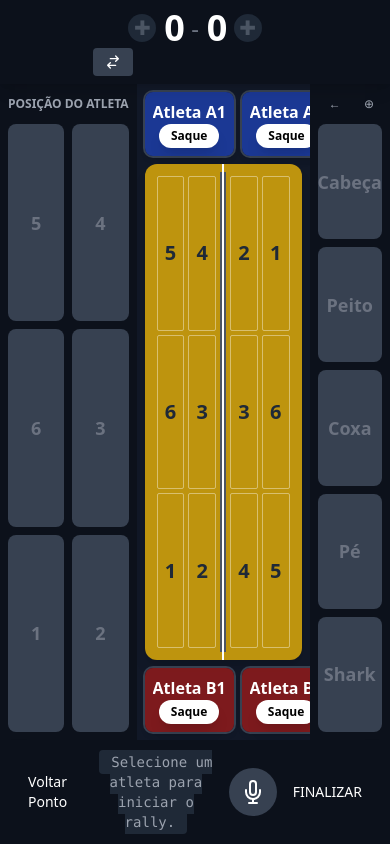
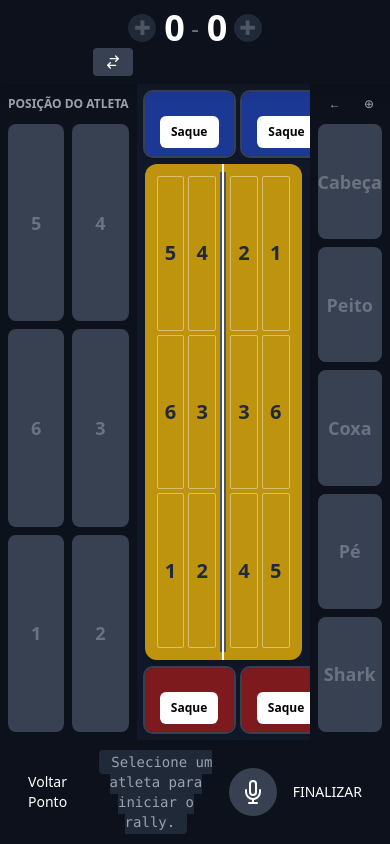
Before and after one commit to FelipeDireito/FTV-Scout, a React (Vite) app in the folder frontend/: page /partida in a window 390 px wide. Built offline with nearby package versions, Linux system fonts and the light colour scheme; no server answers.

Commit message:
feat: limita primeira ação para Saque

```diff
--- a/frontend/src/pages/Partida/components/ButtonAtleta.jsx
+++ b/frontend/src/pages/Partida/components/ButtonAtleta.jsx
@@ -12,11 +12,19 @@
   ehSacadorAtual = false
 }) => (
   <button
-    onClick={onClick}
-    disabled={disabled}
+    onClick={(e) => {
+      if (!isRallyStarted && !disabledSaque && (ehSacadorAtual || ehSacadorAtual === null)) {
+        e.stopPropagation();
+        onSaqueClick(atleta);
+      } else if (!disabled && typeof onClick === 'function') {
+        onClick(e);
+      }
+    }}
+    disabled={disabled || (!isRallyStarted && !disabledSaque && !(ehSacadorAtual || ehSacadorAtual === null))}
     className={`w-full h-full rounded-lg transition-all duration-200 ease-in-out transform focus:outline-none relative shadow-md flex flex-col items-center justify-center p-2 gap-1
       ${isSelecionado ? 'ring-4 ring-yellow-400 scale-105' : 'ring-2 ring-gray-700'}
-      ${disabled ? 'bg-gray-700 text-gray-500 cursor-not-allowed' : `${corTime === 'blue' ? 'bg-blue-800/80 hover:bg-blue-700' : 'bg-red-800/80 hover:bg-red-700'} hover:scale-105`}
+      ${disabled ? 'bg-gray-700 text-gray-500 cursor-not-allowed' :
+        `${corTime === 'blue' ? 'bg-blue-800/80 hover:bg-blue-700' : 'bg-red-800/80 hover:bg-red-700'} hover:scale-105`}
     `}
   >
     {isSelecionado && <div className="absolute inset-0 bg-black/30 rounded-lg"></div>}
@@ -26,18 +34,10 @@
     </span>
 
     {!isRallyStarted && !disabledSaque && (ehSacadorAtual || ehSacadorAtual === null) && (
-      <div
-        onClick={(e) => {
-          e.stopPropagation();
-          onSaqueClick(atleta);
-        }}
-        className="relative z-20 bg-white text-black font-bold rounded-full shadow-lg hover:bg-gray-200 transition-colors cursor-pointer
-                  text-xs py-1 px-3
-                  sm:text-sm sm:py-1.5 sm:px-4"
-        role="button"
-        aria-label={`Registrar Saque para ${atleta.nome_atleta}`}
-      >
-        Saque
+      <div className="w-full mt-2 flex justify-center items-center">
+        <div className="bg-white rounded-md px-4 py-2 w-4/5 flex justify-center items-center">
+          <span className="text-black font-bold text-xs sm:text-sm">Saque</span>
+        </div>
       </div>
     )}
   </button>
```
